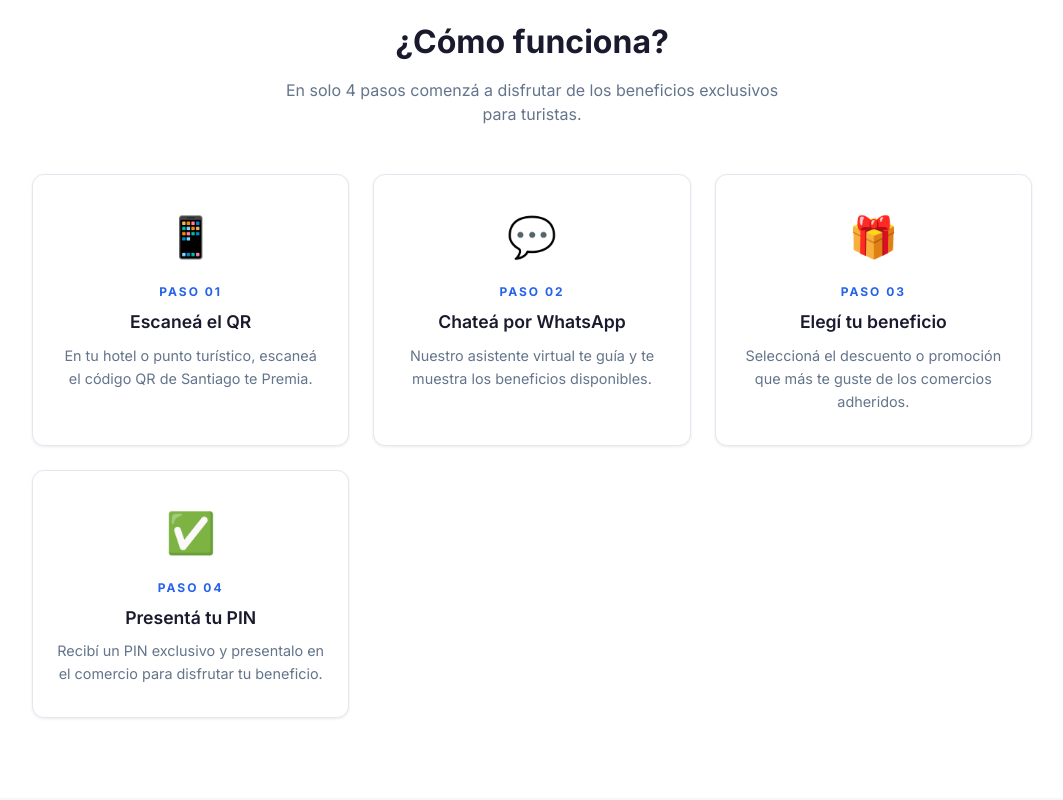
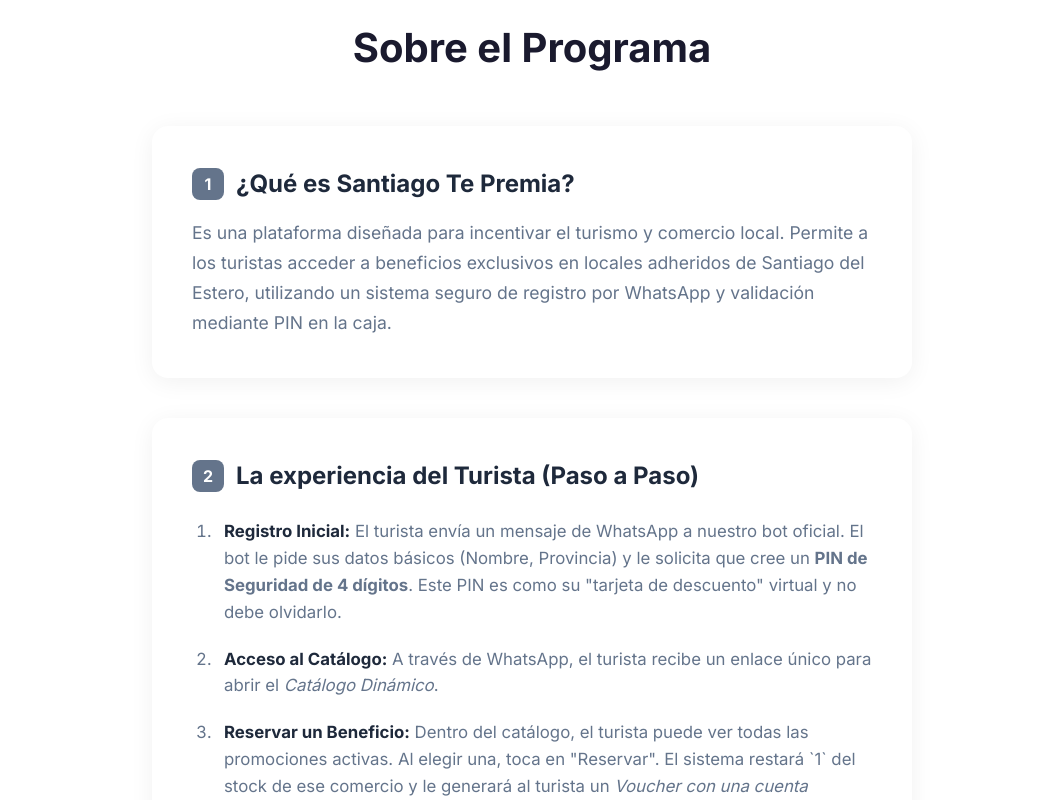
Before and after one commit to josuezerda/santiago-te-premia, a Next.js app: page / in a window 1280 px wide. Shown: the part 1000-1800 px from the top of the page, without its empty margins (108-1171 px from the left). Built offline with nearby package versions, Linux system fonts and the light colour scheme.

Commit message:
Update landing page with detailed explanation

```diff
--- a/src/app/page.tsx
+++ b/src/app/page.tsx
@@ -134,62 +134,48 @@
 
       {/* How It Works */}
       <section id="como-funciona" style={{ padding: '80px 20px', background: 'var(--bg-secondary)' }}>
-        <div className="container">
-          <h2 style={{
-            fontSize: '2rem',
-            fontWeight: 700,
-            textAlign: 'center',
-            marginBottom: '12px',
-          }}>
-            ¿Cómo funciona?
+        <div className="container" style={{ maxWidth: '800px', margin: '0 auto' }}>
+
+          <h2 style={{ fontSize: '2.5rem', fontWeight: 700, textAlign: 'center', marginBottom: '48px' }}>
+            Sobre el Programa
           </h2>
-          <p style={{
-            textAlign: 'center',
-            color: 'var(--text-secondary)',
-            marginBottom: '48px',
-            maxWidth: '500px',
-            margin: '0 auto 48px',
-          }}>
-            En solo 4 pasos comenzá a disfrutar de los beneficios exclusivos para turistas.
-          </p>
 
-          <div style={{
-            display: 'grid',
-            gridTemplateColumns: 'repeat(auto-fit, minmax(240px, 1fr))',
-            gap: '24px',
-            maxWidth: '1000px',
-            margin: '0 auto',
-          }}>
-            {steps.map((step) => (
-              <div key={step.num} className="card" style={{
-                textAlign: 'center',
-                padding: '32px 24px',
-                position: 'relative',
-              }}>
-                <div style={{
-                  fontSize: '2.5rem',
-                  marginBottom: '16px',
-                }}>
-                  {step.icon}
-                </div>
-                <div style={{
-                  fontSize: '0.75rem',
-                  color: 'var(--accent-primary)',
-                  fontWeight: 700,
-                  letterSpacing: '2px',
-                  marginBottom: '8px',
-                }}>
-                  PASO {step.num}
-                </div>
-                <h3 style={{ fontSize: '1.1rem', fontWeight: 600, marginBottom: '8px' }}>
-                  {step.title}
-                </h3>
-                <p style={{ color: 'var(--text-secondary)', fontSize: '0.9rem', lineHeight: 1.6 }}>
-                  {step.desc}
-                </p>
-              </div>
-            ))}
+          {/* 1. ¿Qué es Santiago Te Premia? */}
+          <div style={{ marginBottom: '40px', background: 'white', padding: '40px', borderRadius: '16px', boxShadow: '0 4px 24px rgba(0,0,0,0.06)' }}>
+            <h3 style={{ fontSize: '1.5rem', fontWeight: 700, color: '#1e293b', marginBottom: '16px', display: 'flex', alignItems: 'center', gap: '12px' }}>
+              <span style={{ background: '#64748b', color: 'white', width: '32px', height: '32px', borderRadius: '8px', display: 'flex', alignItems: 'center', justifyContent: 'center', fontSize: '1rem' }}>1</span>
+              ¿Qué es Santiago Te Premia?
+            </h3>
+            <p style={{ color: 'var(--text-secondary)', fontSize: '1.1rem', lineHeight: 1.7, margin: 0 }}>
+              Es una plataforma diseñada para incentivar el turismo y comercio local. Permite a los turistas acceder a beneficios exclusivos en locales adheridos de Santiago del Estero, utilizando un sistema seguro de registro por WhatsApp y validación mediante PIN en la caja.
+            </p>
           </div>
+
+          {/* 2. La experiencia del Turista (Paso a Paso) */}
+          <div style={{ background: 'white', padding: '40px', borderRadius: '16px', boxShadow: '0 4px 24px rgba(0,0,0,0.06)' }}>
+            <h3 style={{ fontSize: '1.5rem', fontWeight: 700, color: '#1e293b', marginBottom: '24px', display: 'flex', alignItems: 'center', gap: '12px' }}>
+              <span style={{ background: '#64748b', color: 'white', width: '32px', height: '32px', borderRadius: '8px', display: 'flex', alignItems: 'center', justifyContent: 'center', fontSize: '1rem' }}>2</span>
+              La experiencia del Turista (Paso a Paso)
+            </h3>
+            <ol style={{ paddingLeft: '24px', display: 'flex', flexDirection: 'column', gap: '20px', color: 'var(--text-secondary)', fontSize: '1.05rem', lineHeight: 1.6 }}>
+              <li style={{ paddingLeft: '8px' }}>
+                <strong style={{ color: '#1e293b' }}>Registro Inicial:</strong> El turista envía un mensaje de WhatsApp a nuestro bot oficial. El bot le pide sus datos básicos (Nombre, Provincia) y le solicita que cree un <strong>PIN de Seguridad de 4 dígitos</strong>. Este PIN es como su "tarjeta de descuento" virtual y no debe olvidarlo.
+              </li>
+              <li style={{ paddingLeft: '8px' }}>
+                <strong style={{ color: '#1e293b' }}>Acceso al Catálogo:</strong> A través de WhatsApp, el turista recibe un enlace único para abrir el <em>Catálogo Dinámico</em>.
+              </li>
+              <li style={{ paddingLeft: '8px' }}>
+                <strong style={{ color: '#1e293b' }}>Reservar un Beneficio:</strong> Dentro del catálogo, el turista puede ver todas las promociones activas. Al elegir una, toca en "Reservar". El sistema restará `1` del stock de ese comercio y le generará al turista un <em>Voucher con una cuenta regresiva de 1 hora</em>.
+              </li>
+              <li style={{ paddingLeft: '8px' }}>
+                <strong style={{ color: '#1e293b' }}>Ir al Comercio:</strong> El turista tiene exactamente 1 hora para presentarse en el local. Si no va, la reserva se cancela y el producto vuelve al stock del negocio para otro turista.
+              </li>
+              <li style={{ paddingLeft: '8px' }}>
+                <strong style={{ color: '#1e293b' }}>Canje:</strong> Una vez en la caja, el turista solo debe decirle al vendedor: <em>"Tengo una reserva en Santiago Te Premia, mi PIN es 1-2-3-4"</em>.
+              </li>
+            </ol>
+          </div>
+
         </div>
       </section>
 
```
